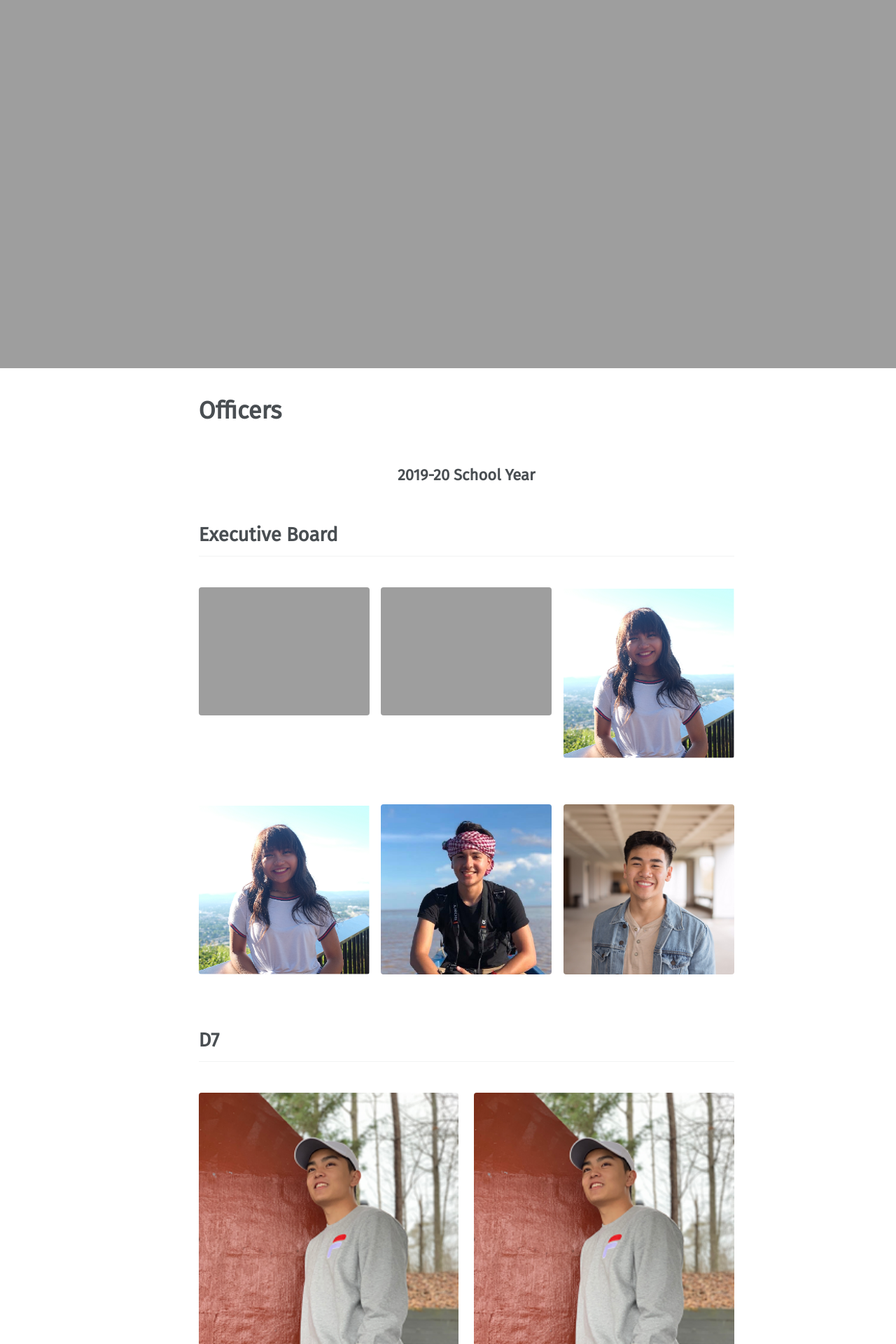
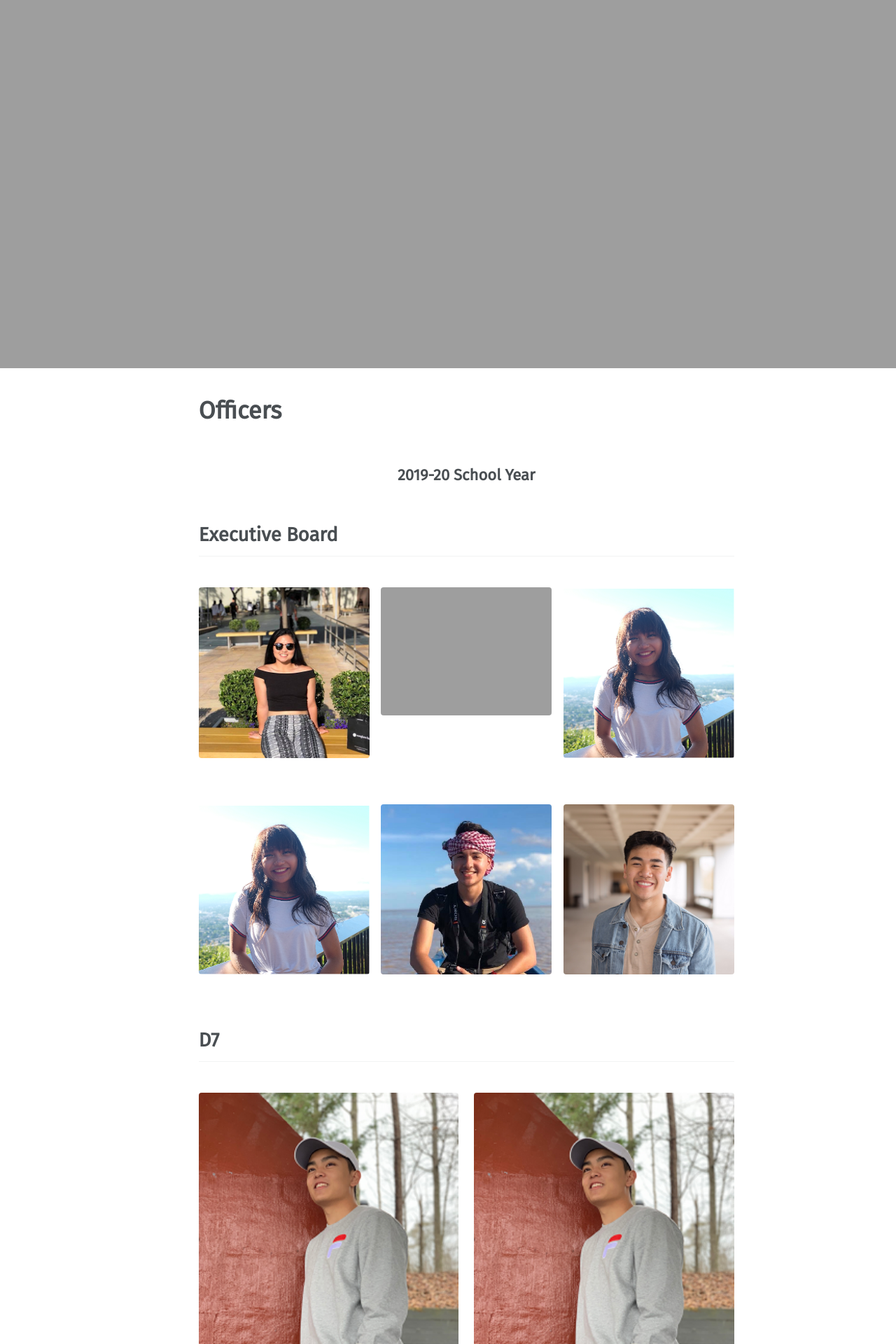
Before and after one commit to vtfasa/vtfasa.github.io, a Jekyll site: the page built from _pages/officers.md, in a window 1280 px wide. Shown: the part 534-2454 px from the top of the page at 70% size. Built offline with Jekyll 4.4.1, drawn with Linux system fonts in a browser that asks for light colours; some web fonts are replaced.

Commit message:
Update officers.md

```diff
--- a/_pages/officers.md
+++ b/_pages/officers.md
@@ -15,8 +15,8 @@ header:
 # eboard gallery 1 (pres, vp, and secretary)
 e_board1:
   - url: /officers/eboard/
-    image_path: /assets/images/officers/joey2.png
-    alt: "Joey Rivera, President"
+    image_path: /assets/images/officers/alex3.png
+    alt: "Alex Chavez, President"
   - url: /officers/eboard/
     image_path: /assets/images/officers/aubrey2.png
     alt: "Aubrey Medina, Vice President"
```
